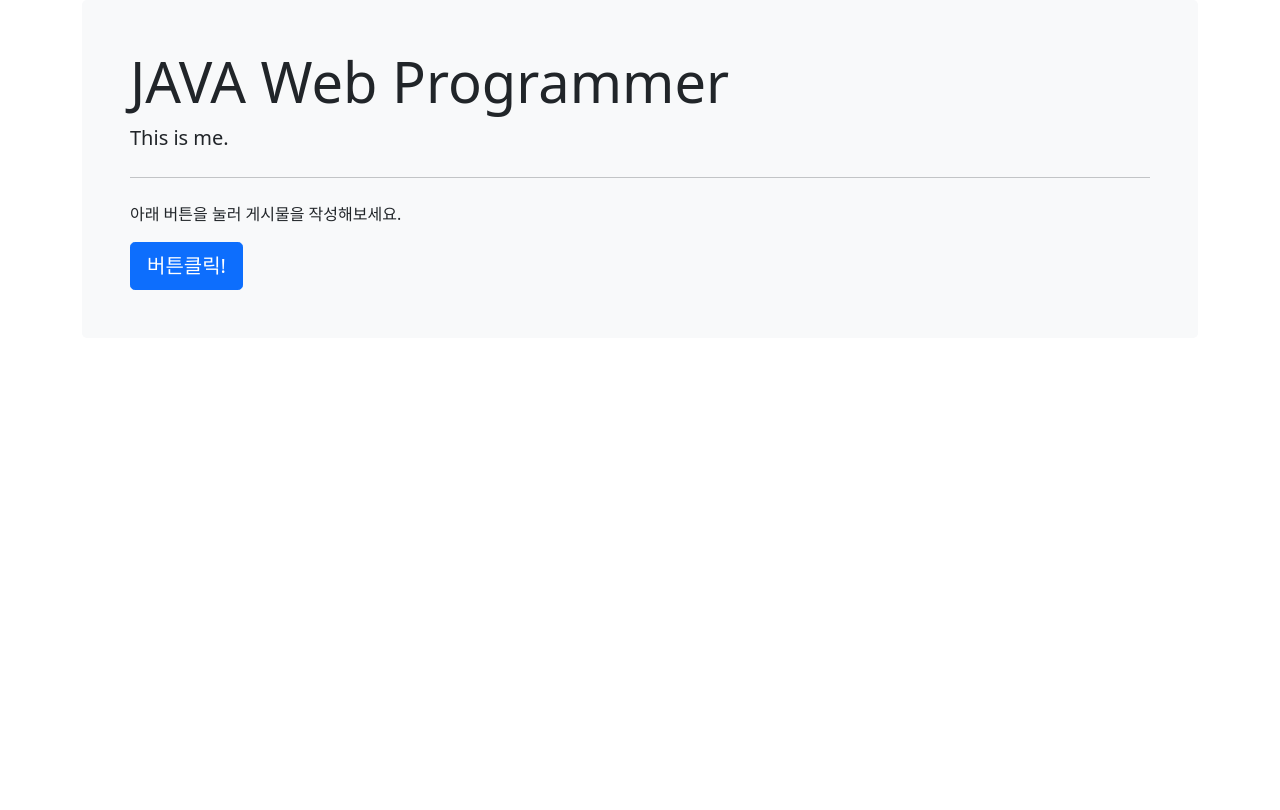
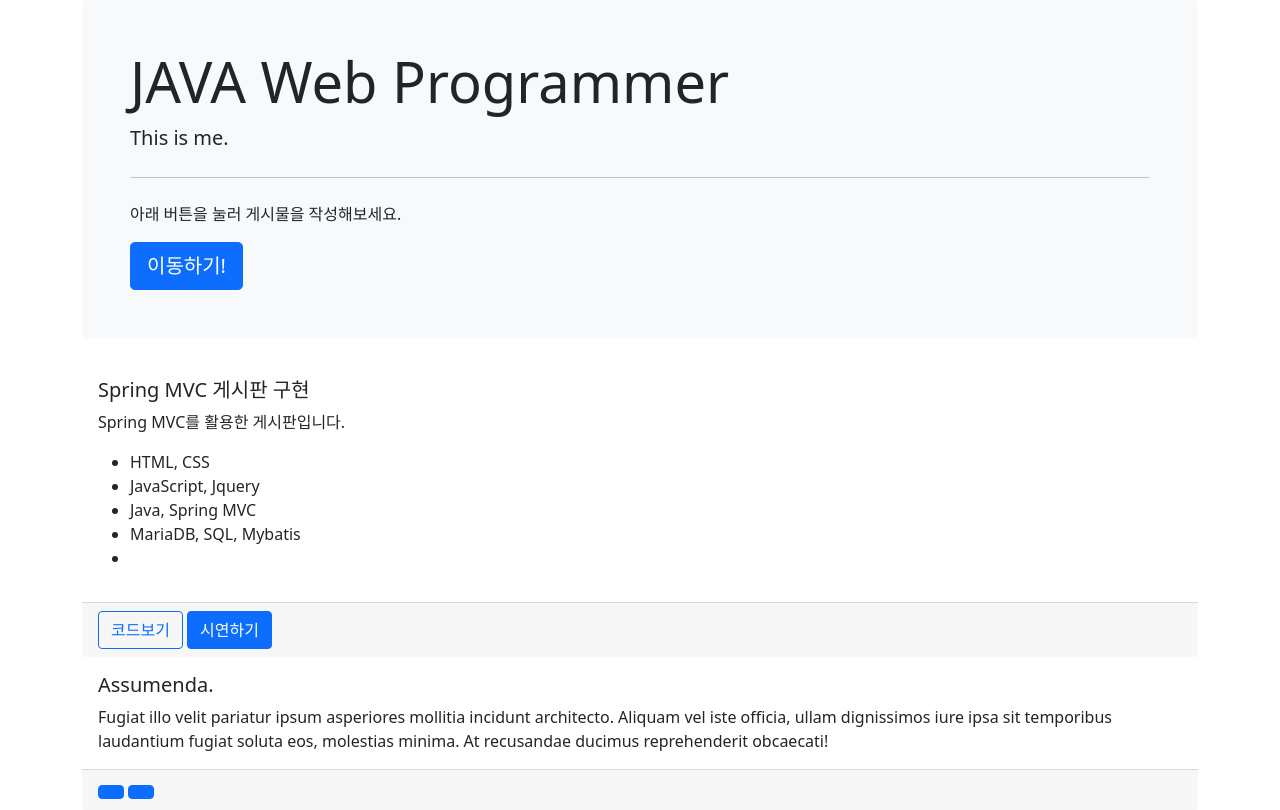
Before and after one commit to lasir3/lasir3.github.io, a plain HTML site: page index.html in a window 1280 px wide. Drawn offline with nearby package versions, Linux system fonts and the light colour scheme.

Commit message:
Update index.html

```diff
--- a/index.html
+++ b/index.html
@@ -31,9 +31,56 @@
 
                     </p>
                     <!-- a.btn.btn-primary.btn-lg -->
-                    <a href="http://3.36.133.110/spr/boardApp/board/list" class="btn btn-primary btn-lg">버튼클릭!</a>
+                    <a href="http://3.36.133.110/spr/boardApp/board/list" class="btn btn-primary btn-lg">이동하기!</a>
 
                 </div>
+            </div>
+        </div>
+    </div>
+
+    <!-- .container>.row>.col -->
+    <div class="container">
+        <div class="row">
+            <div class="col">
+                <!-- .card-deck>card*2>.card-body>h5.card-title>lorem1^p.card-text>lorem^^.card-footer>a.btn.btn-primary*2 -->
+                <div class="card-deck">
+                    <card>
+                        <div class="card-body">
+                            <h5 class="card-title">
+                                Spring MVC 게시판 구현
+                            </h5>
+                            <p class="card-text">
+                                Spring MVC를 활용한 게시판입니다.
+                            </p>
+                            <ul>
+                                <li>HTML, CSS</li>
+                                <li>JavaScript, Jquery</li>
+                                <li>Java, Spring MVC</li>
+                                <li>MariaDB, SQL, Mybatis</li>
+                                <li></li>
+                            </ul>
+                        </div>
+                        <div class="card-footer">
+                            <a href="https://github.com/lasir3/springApp220513" class="btn btn-outline-primary"> 코드보기 </a>
+                            <a href="http://3.36.133.110/spr/boardApp/board/list" class="btn btn-primary"> 시연하기 </a>
+                        </div>
+                    </card>
+                    <card>
+                        <div class="card-body">
+                            <h5 class="card-title">
+                                Assumenda.
+                            </h5>
+                            <p class="card-text">
+                                Fugiat illo velit pariatur ipsum asperiores mollitia incidunt architecto. Aliquam vel iste officia, ullam dignissimos iure ipsa sit temporibus laudantium fugiat soluta eos, molestias minima. At recusandae ducimus reprehenderit obcaecati!
+                            </p>
+                        </div>
+                        <div class="card-footer">
+                            <a href="" class="btn btn-primary"></a>
+                            <a href="" class="btn btn-primary"></a>
+                        </div>
+                    </card>
+                </div>
+
             </div>
         </div>
     </div>
```
